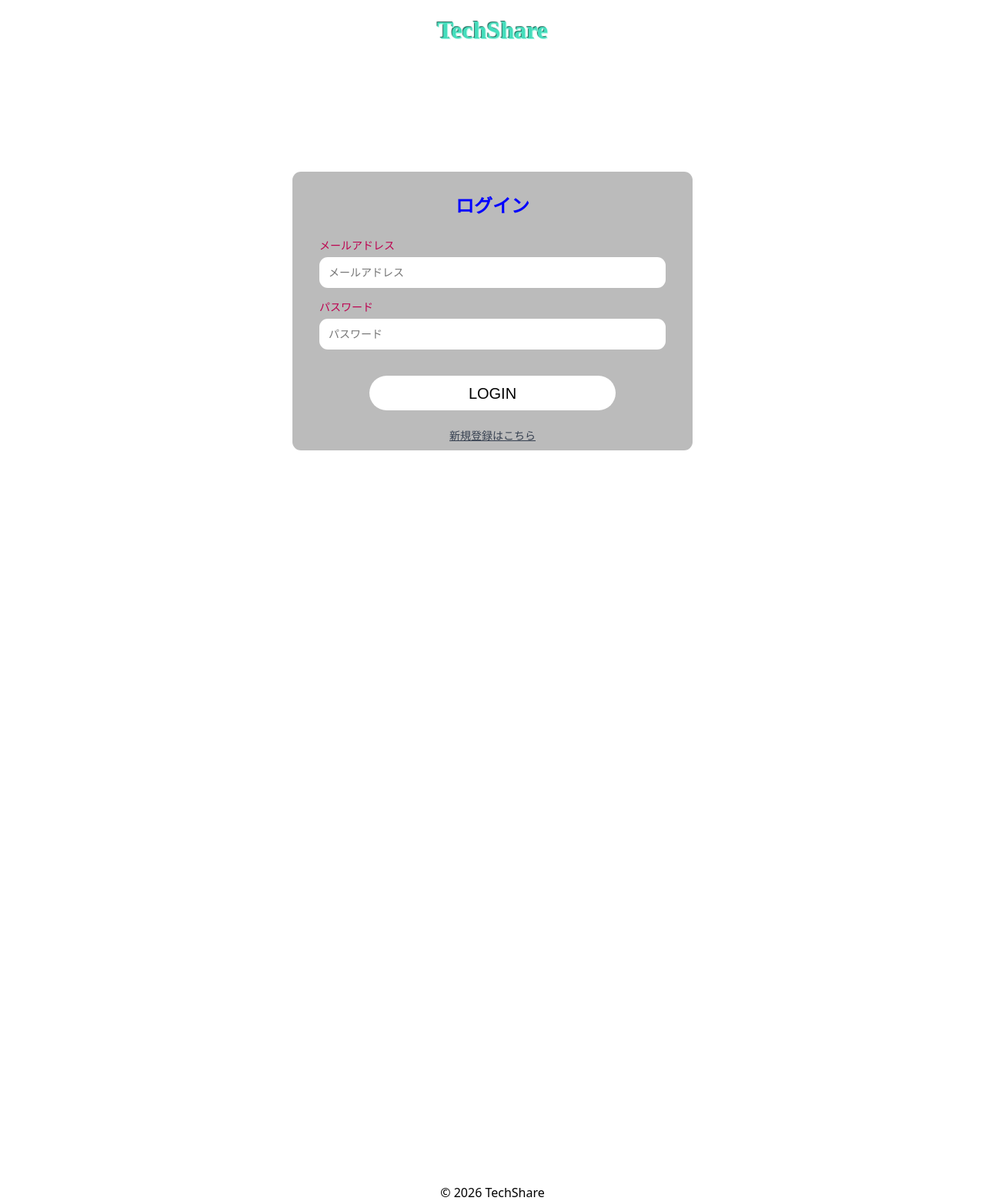
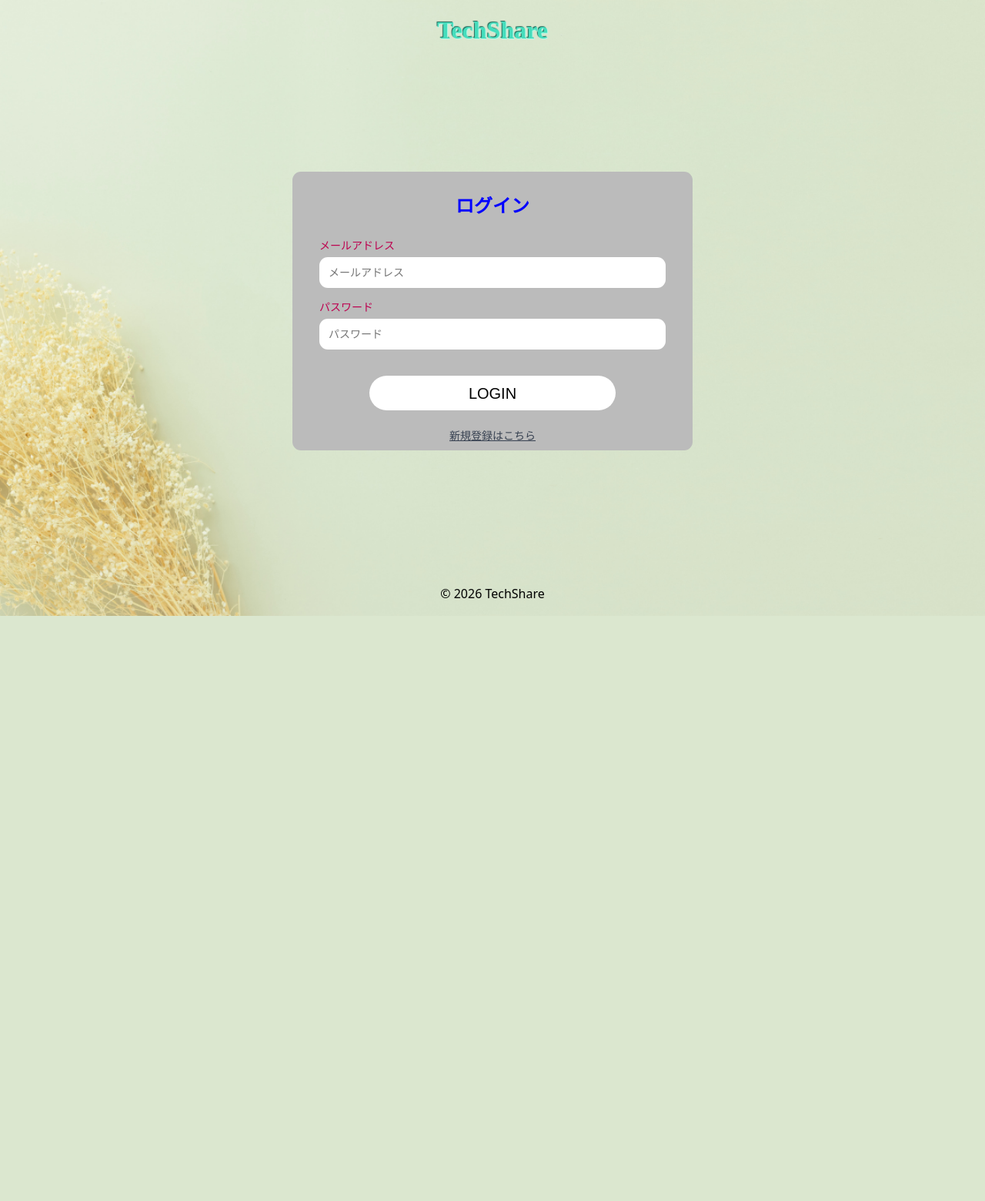
Before and after one commit to gorimax/hackathon_sns_f_team, a Flask app: page /login in a window 1280 px wide. Shown: the whole page at 77% size. After the commit the page ends 800 px from the top, so only its background shows below. Run offline with Flask 2, Linux system fonts and the light colour scheme.

Commit message:
auth.css base.css color.cssないコメントアウト imageファイルの作成

```diff
--- a/SNSApp/static/css/auth.css
+++ b/SNSApp/static/css/auth.css
@@ -1,5 +1,10 @@
 :root {
     --shadow-soft: 0 16px 40px rgba(15, 23, 42, 0.12);
+}
+
+
+main {
+    min-height: 100vh
 }
 
 /* カードの位置調整 */
@@ -7,7 +12,7 @@
     display: flex;
     align-items: center;
     justify-content: center;
-    min-height: 85vh;
+    height: 85vh;
     padding: 24px 16px 55px;
 }
 
@@ -40,7 +45,7 @@
     gap: 14px;
 }
 
-.auth-form > div {
+.auth-form>div {
     display: flex;
     flex-direction: column;
     margin: 0 auto;
@@ -62,11 +67,12 @@
     font-size: 14px;
 }
 
-.auth-button-container{
+.auth-button-container {
     display: flex;
     justify-content: center;
     margin-top: 24px;
 }
+
 .auth-button {
     width: 320px;
     height: 45px;
@@ -80,6 +86,7 @@
     border: none;
     cursor: pointer;
 }
+
 .auth-link {
     display: block;
     text-align: center;
--- a/SNSApp/static/css/base.css
+++ b/SNSApp/static/css/base.css
@@ -3,6 +3,10 @@
 }
 
 body {
+    background-image: url('../image/background.png');
+    background-size: cover;
+    background-position: center;
+    background-repeat: no-repeat;
     margin: 0 !important;
     /* font-familyの中身変更する */
     font-family: system-ui, -apple-system, BlinkMacSystemFont, 'Segoe UI', Roboto, Oxygen, Ubuntu, Cantarell, 'Open Sans', 'Helvetica Neue', sans-serif;
@@ -17,10 +21,6 @@ body {
     text-align: center;
     font-family: HackGen;
     color: blue;
-}
-
-main {
-    min-height: 100vh
 }
 
 header {
@@ -40,5 +40,5 @@ footer {
     display: flex;
     justify-content: center;
     align-items: end;
-    min-height: 100vh;
+    min-height: 20px;
 }
```
Also changed, not shown: SNSApp/static/css/color.css (+10 -0 lines), SNSApp/static/image/background.png (added), SNSApp/static/image/haikei.png (added).
